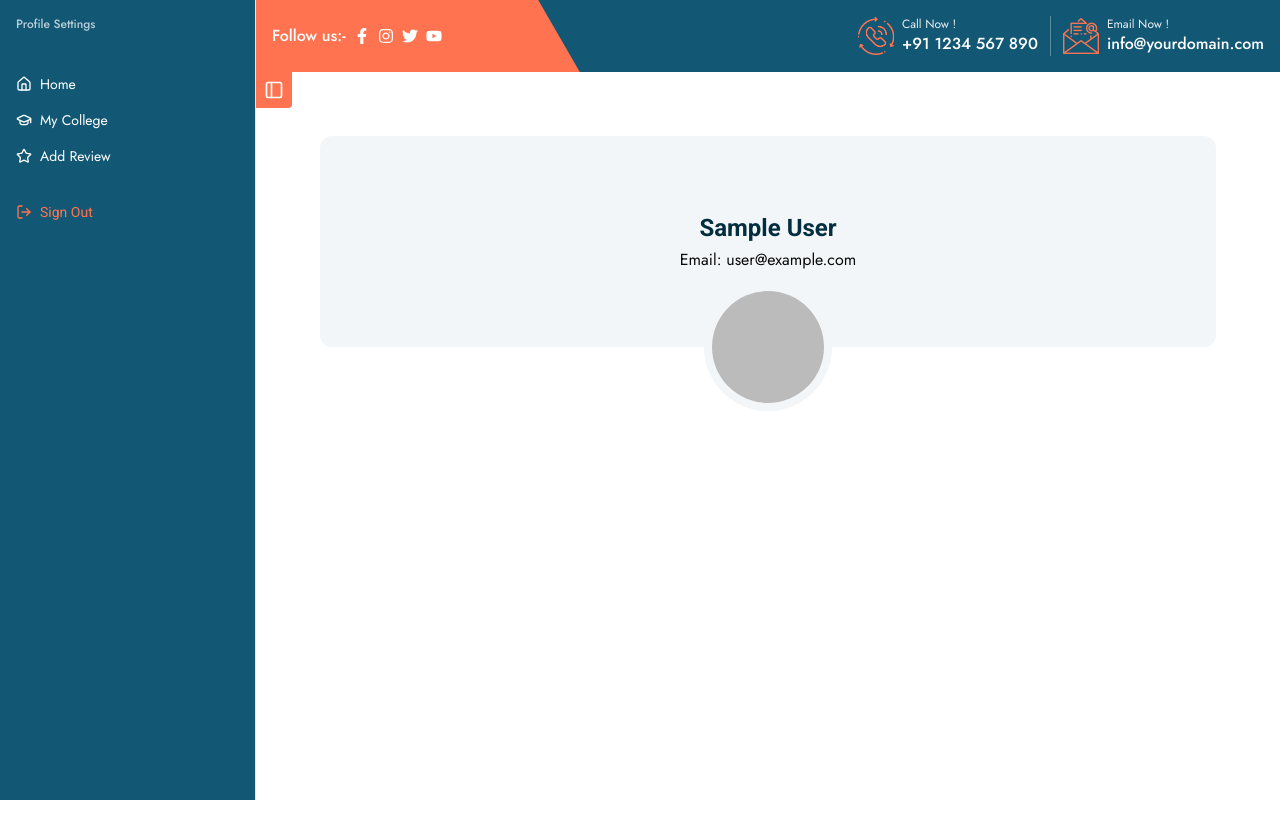
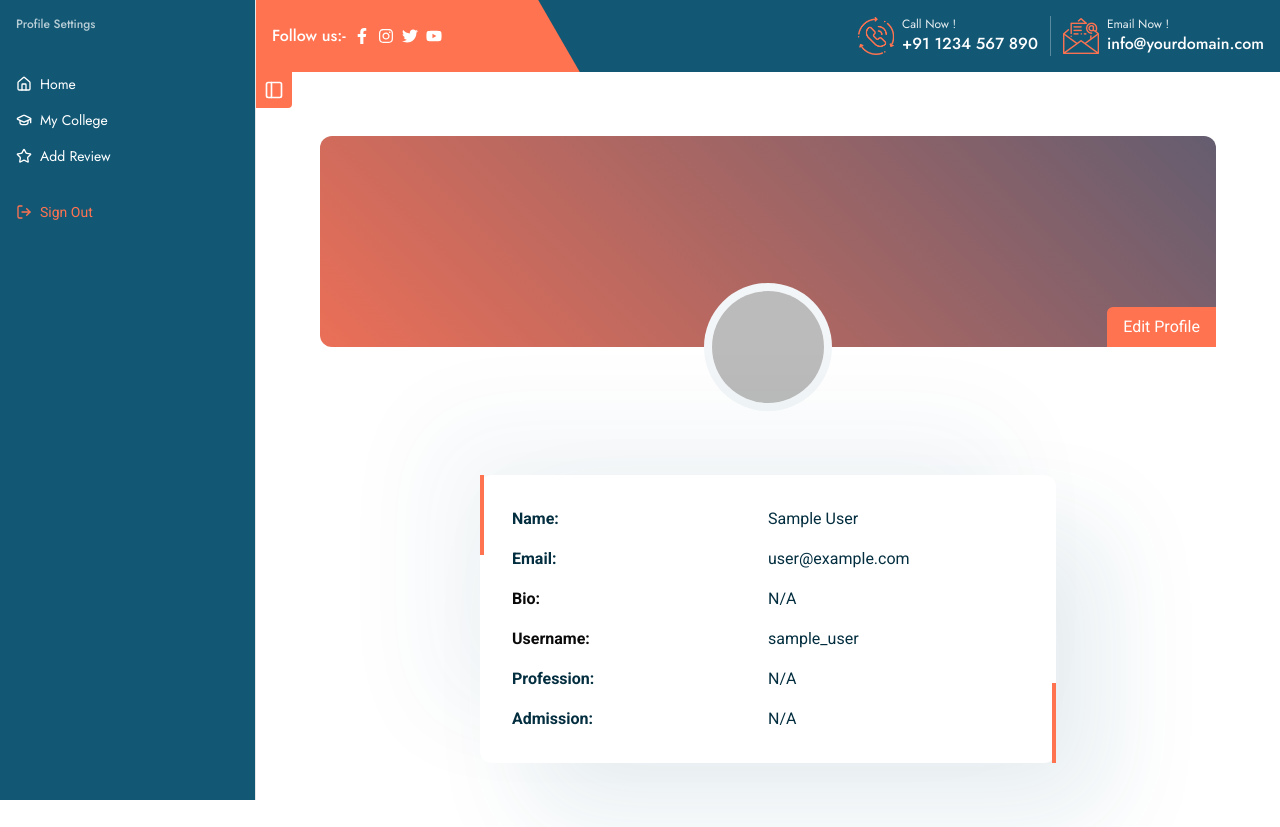
Before and after one commit to alamincoders/campus-connect, a React (Vite) app in the folder frontend/: page /profile in a window 1280 px wide. Before the commit the page ends 800 px from the top, so only its background shows below. Built offline with nearby package versions, Linux system fonts and the light colour scheme; no server answers; sample sign-in values are in the browser's storage.

Commit message:
"Updated ProfileCard component with new design and animation, and added new utility classes to tailwind.config.js"

```diff
--- a/frontend/src/components/screens/ProfileCard.jsx
+++ b/frontend/src/components/screens/ProfileCard.jsx
@@ -1,23 +1,104 @@
 import { useAuth } from "@/hooks/useAuth";
+import { motion } from "framer-motion";
 import { Link } from "react-router-dom";
+import { Button } from "../ui/button";
+import { Modal, ModalBody, ModalContent, ModalTrigger } from "../ui/modal";
 
 const ProfileCard = () => {
   const { user } = useAuth();
+
+  const gradientAnimation = {
+    animate: {
+      backgroundImage: [
+        "linear-gradient(45deg, #125875, #ff7350)",
+        "linear-gradient(45deg, #ff7350, #125875)",
+      ],
+      transition: {
+        duration: 2,
+        repeat: Infinity,
+        repeatType: "reverse",
+        ease: "easeInOut",
+      },
+    },
+  };
+
+  // Generate username by converting to lowercase and replacing spaces with underscores
+  const username = user?.displayName
+    ? user.displayName.toLowerCase().replace(/\s+/g, "_")
+    : "username";
+
   return (
     <section className="relative mt-8 lg:mt-0">
-      <div className="bg-secondary_main/5  rounded-xl  duration-300 ease-in-out transition-all relative  h-[211px] flex items-center justify-center">
-        <div className="flex flex-col gap-1 items-center">
-          <h2 className="text-2xl font-semibold text-secondary_main-950 font-roboto">
-            {user?.displayName}
-          </h2>
-          <Link to={`mailto:${user?.email}`}>Email: {user?.email}</Link>
+      <motion.div
+        className="rounded-xl duration-300 ease-in-out transition-all relative h-[211px] flex items-center justify-center"
+        style={{ backgroundSize: "100% 100%" }}
+        {...gradientAnimation}
+      >
+        <div className="absolute bottom-0 right-0">
+          <Modal>
+            <ModalTrigger asChild>
+              <Button className="mt-6 rounded-tl-md rounded-b-none rounded-r-none text-white">
+                Edit Profile
+              </Button>
+            </ModalTrigger>
+            <ModalBody>
+              <ModalContent ent>Hello world profile form submit</ModalContent>
+            </ModalBody>
+          </Modal>
         </div>
-        <div className="w-32 h-32 absolute -bottom-16 bg-white overflow-hidden  border-secondary_main/5 rounded-full border-8 ">
+        <div className="w-32 h-32 absolute -bottom-16 bg-white overflow-hidden border-secondary_main/5 rounded-full border-8">
           <img
             src={user?.avatar || "/user.png"}
             alt="user"
             className="w-full h-full object-cover object-center"
           />
+        </div>
+      </motion.div>
+
+      <div className="max-w-xl mx-auto mt-32 bg-white shadow-around duration-300 ease-in-out transition-all relative p-8 rounded-xl font-roboto">
+        <div className="w-1 h-20 bg-primary_main absolute top-0 left-0" />
+        <div className="w-1 h-20 bg-primary_main absolute bottom-0 right-0" />
+
+        <div className="flex flex-col gap-4">
+          <p className="text-secondary_main-950 grid grid-cols-1 lg:grid-cols-2">
+            <span className="font-semibold">Name:</span>{" "}
+            <span>{user?.displayName}</span>
+          </p>
+          <Link
+            className="text-secondary_main-950 grid grid-cols-1 lg:grid-cols-2 cursor-default"
+            to={`#`}
+          >
+            <span className="font-semibold">Email:</span>{" "}
+            <span className="">{user?.email}</span>
+          </Link>
+          <div className="grid grid-cols-1 lg:grid-cols-2">
+            <label
+              className="font-semibold"
+              htmlFor="bio"
+            >
+              Bio:
+            </label>
+            <p className="text-secondary_main-950">{user?.bio || "N/A"}</p>
+          </div>
+          <div className="grid grid-cols-1 lg:grid-cols-2">
+            <label
+              className="font-semibold"
+              htmlFor="username"
+            >
+              Username:
+            </label>
+            <p className="text-secondary_main-950">
+              {username || <span className="text-gray-400">username</span>}
+            </p>
+          </div>
+          <p className="text-secondary_main-950 grid grid-cols-1 lg:grid-cols-2">
+            <span className="font-semibold">Profession:</span>{" "}
+            <span>{user?.profession || "N/A"}</span>
+          </p>{" "}
+          <p className="text-secondary_main-950 grid grid-cols-1 lg:grid-cols-2">
+            <span className="font-semibold">Admission:</span>{" "}
+            <span>{user?.profession || "N/A"}</span>
+          </p>{" "}
         </div>
       </div>
     </section>
--- a/frontend/tailwind.config.js
+++ b/frontend/tailwind.config.js
@@ -6,102 +6,105 @@ export default {
   theme: {
     extend: {
       screens: {
-  			container: '1320px'
+        container: "1320px",
       },
       borderRadius: {
-  			lg: 'var(--radius)',
-  			md: 'calc(var(--radius) - 2px)',
-  			sm: 'calc(var(--radius) - 4px)'
+        lg: "var(--radius)",
+        md: "calc(var(--radius) - 2px)",
+        sm: "calc(var(--radius) - 4px)",
       },
       colors: {
         primary_main: {
-  				'50': '#fff4f1',
-  				'100': '#ffe7e1',
-  				'200': '#ffd2c7',
-  				'300': '#ffb3a0',
-  				'500': '#f8613b',
-  				'600': '#e5451d',
-  				'700': '#c13714',
-  				'800': '#a03014',
-  				'900': '#842e18',
-  				'950': '#481407',
-  				DEFAULT: '#ff7350'
+          50: "#fff4f1",
+          100: "#ffe7e1",
+          200: "#ffd2c7",
+          300: "#ffb3a0",
+          500: "#f8613b",
+          600: "#e5451d",
+          700: "#c13714",
+          800: "#a03014",
+          900: "#842e18",
+          950: "#481407",
+          DEFAULT: "#ff7350",
         },
         secondary_main: {
-  				'50': '#ebfdff',
-  				'100': '#cef8ff',
-  				'200': '#a3f0fe',
-  				'300': '#63e3fd',
-  				'400': '#1ccbf4',
-  				'500': '#00aeda',
-  				'600': '#038ab7',
-  				'700': '#0a6f94',
-  				'900': '#144b65',
-  				'950': '#032E3F',
-  				DEFAULT: '#125875'
+          50: "#ebfdff",
+          100: "#cef8ff",
+          200: "#a3f0fe",
+          300: "#63e3fd",
+          400: "#1ccbf4",
+          500: "#00aeda",
+          600: "#038ab7",
+          700: "#0a6f94",
+          900: "#144b65",
+          950: "#032E3F",
+          DEFAULT: "#125875",
         },
-  			background: 'hsl(var(--background))',
-  			foreground: 'hsl(var(--foreground))',
+        background: "hsl(var(--background))",
+        foreground: "hsl(var(--foreground))",
         card: {
-  				DEFAULT: 'hsl(var(--card))',
-  				foreground: 'hsl(var(--card-foreground))'
+          DEFAULT: "hsl(var(--card))",
+          foreground: "hsl(var(--card-foreground))",
         },
         popover: {
-  				DEFAULT: 'hsl(var(--popover))',
-  				foreground: 'hsl(var(--popover-foreground))'
+          DEFAULT: "hsl(var(--popover))",
+          foreground: "hsl(var(--popover-foreground))",
         },
         primary: {
-  				DEFAULT: 'hsl(var(--primary))',
-  				foreground: 'hsl(var(--primary-foreground))'
+          DEFAULT: "hsl(var(--primary))",
+          foreground: "hsl(var(--primary-foreground))",
         },
         secondary: {
-  				DEFAULT: 'hsl(var(--secondary))',
-  				foreground: 'hsl(var(--secondary-foreground))'
+          DEFAULT: "hsl(var(--secondary))",
+          foreground: "hsl(var(--secondary-foreground))",
         },
         muted: {
-  				DEFAULT: 'hsl(var(--muted))',
-  				foreground: 'hsl(var(--muted-foreground))'
+          DEFAULT: "hsl(var(--muted))",
+          foreground: "hsl(var(--muted-foreground))",
         },
         accent: {
-  				DEFAULT: 'hsl(var(--accent))',
-  				foreground: 'hsl(var(--accent-foreground))'
+          DEFAULT: "hsl(var(--accent))",
+          foreground: "hsl(var(--accent-foreground))",
         },
         destructive: {
-  				DEFAULT: 'hsl(var(--destructive))',
-  				foreground: 'hsl(var(--destructive-foreground))'
+          DEFAULT: "hsl(var(--destructive))",
+          foreground: "hsl(var(--destructive-foreground))",
         },
-  			border: 'hsl(var(--border))',
-  			input: 'hsl(var(--input))',
-  			ring: 'hsl(var(--ring))',
+        border: "hsl(var(--border))",
+        input: "hsl(var(--input))",
+        ring: "hsl(var(--ring))",
         chart: {
-  				'1': 'hsl(var(--chart-1))',
-  				'2': 'hsl(var(--chart-2))',
-  				'3': 'hsl(var(--chart-3))',
-  				'4': 'hsl(var(--chart-4))',
-  				'5': 'hsl(var(--chart-5))'
+          1: "hsl(var(--chart-1))",
+          2: "hsl(var(--chart-2))",
+          3: "hsl(var(--chart-3))",
+          4: "hsl(var(--chart-4))",
+          5: "hsl(var(--chart-5))",
         },
         sidebar: {
-  				DEFAULT: 'var(--sidebar-background)',
+          DEFAULT: "var(--sidebar-background)",
           foreground: "#fff",
-  				primary: 'hsl(var(--sidebar-primary))',
-  				'primary-foreground': 'hsl(var(--sidebar-primary-foreground))',
-  				accent: 'hsl(var(--sidebar-accent))',
-  				'accent-foreground': 'hsl(var(--sidebar-accent-foreground))',
-  				border: 'hsl(var(--sidebar-border))',
-  				ring: 'hsl(var(--sidebar-ring))'
-  			}
+          primary: "hsl(var(--sidebar-primary))",
+          "primary-foreground": "hsl(var(--sidebar-primary-foreground))",
+          accent: "hsl(var(--sidebar-accent))",
+          "accent-foreground": "hsl(var(--sidebar-accent-foreground))",
+          border: "hsl(var(--sidebar-border))",
+          ring: "hsl(var(--sidebar-ring))",
+        },
       },
       fontFamily: {
-  			roboto: ["Roboto", "sans-serif"]
+        roboto: ["Roboto", "sans-serif"],
       },
       padding: {
-  			'30': '120px'
+        30: "120px",
       },
       margin: {
-  			'30': '120px'
-  		}
-
-  	}
+        30: "120px",
+      },
+      boxShadow: {
+        around:
+          "50px 50px 100px rgb(18 88 117 / 0.10), -50px -50px 100px rgb(18 88 117 / 0.05)",
+      },
+    },
   },
   plugins: [
     require("tailwindcss-animate"),
```
Also changed, not shown: frontend/src/hooks/useProfile.jsx (added). Lines whose indentation alone changed are shown as unchanged.
